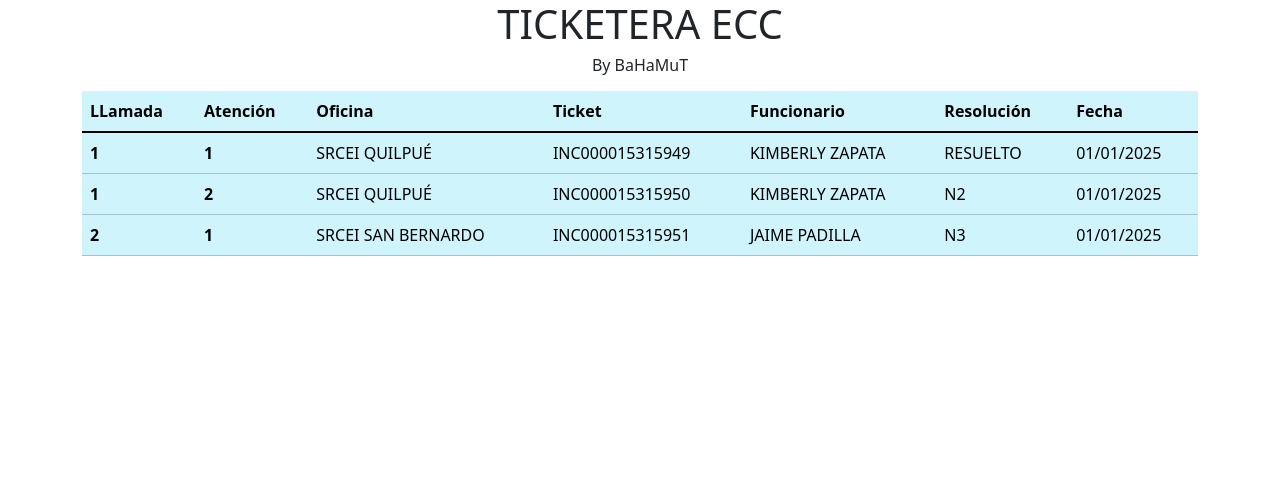
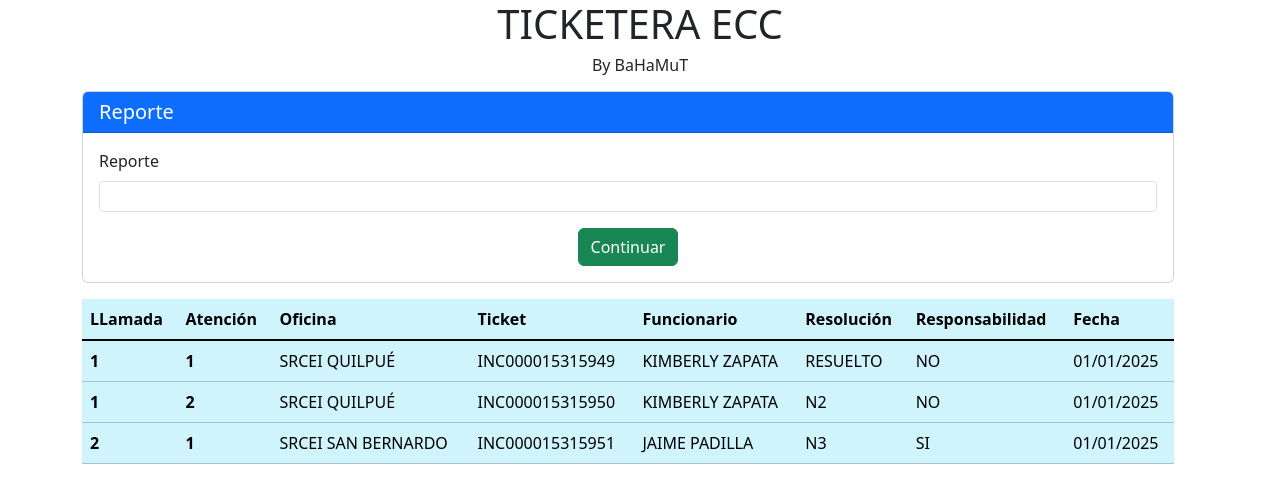
Before and after one commit to BaHaMuT11/ticketera-ecc, a React (Vite) app: page /baha-summary in a window 1280 px wide. Shown: the top 502 px of the page. Built offline with nearby package versions, Linux system fonts and the light colour scheme.

Commit message:
Se completa flujo de objetos de atención sin derivar

```diff
--- a/src/components/SummaryChart.jsx
+++ b/src/components/SummaryChart.jsx
@@ -1,7 +1,51 @@
+import {useContext, useState} from "react";
+import {UserContext} from "../context/UserProvider.jsx";
 
 
 const SummaryChart = () => {
+
+    const {atencionActiva, setAtencionActiva} = useContext(UserContext);
+    const {llamadoActivo, setLlamadoActivo} = useContext(UserContext);
+
+    const [reporte, setReporte] = useState("");
+
+    const handleSubmit = () => {
+        setAtencionActiva(
+            {atencionActiva, ticket: reporte}
+        );
+        setLlamadoActivo(
+            {
+                id: llamadoActivo.id+1,
+                oficina: "",
+                atenciones: [...llamadoActivo.atenciones, atencionActiva]
+            }
+        );
+    }
+
     return (
+        <div className="row">
+            <div className="col-md-12 pb-3">
+                <div className="card">
+                    <div className="card-header text-bg-primary d-flex justify-content-between align-items-center">
+                        <h5 className="mb-0">Reporte</h5>
+                    </div>
+                    <div className="card-body">
+                        <form id="formUser" onSubmit={handleSubmit}>
+                            <div className="row">
+                                <div className="col-md-12 mb-3">
+                                    <label htmlFor="report" className="form-label">Reporte</label>
+                                    <input type="text" className="form-control form-control-sm" id="report" name="report"
+                                           value={reporte}
+                                           onChange={e => setReporte(e.target.value)} required />
+                                </div>
+                                <div className="d-flex justify-content-center">
+                                    <button type="submit" className="btn btn-success">Continuar</button>
+                                </div>
+                            </div>
+                        </form>
+                    </div>
+                </div>
+            </div>
             <div className="col-md-12">
                 <table className="table table-info table-hover">
                     <thead>
@@ -12,6 +56,7 @@ const SummaryChart = () => {
                         <th scope="col">Ticket</th>
                         <th scope="col">Funcionario</th>
                         <th scope="col">Resolución</th>
+                        <th scope="col">Responsabilidad</th>
                         <th scope="col">Fecha</th>
                     </tr>
                     </thead>
@@ -23,6 +68,7 @@ const SummaryChart = () => {
                         <td>INC000015315949</td>
                         <td>KIMBERLY ZAPATA</td>
                         <td>RESUELTO</td>
+                        <td>NO</td>
                         <td>01/01/2025</td>
                     </tr>
                     <tr>
@@ -32,6 +78,7 @@ const SummaryChart = () => {
                         <td>INC000015315950</td>
                         <td>KIMBERLY ZAPATA</td>
                         <td>N2</td>
+                        <td>NO</td>
                         <td>01/01/2025</td>
                     </tr>
                     <tr>
@@ -41,11 +88,13 @@ const SummaryChart = () => {
                         <td>INC000015315951</td>
                         <td>JAIME PADILLA</td>
                         <td>N3</td>
+                        <td>SI</td>
                         <td>01/01/2025</td>
                     </tr>
                     </tbody>
                 </table>
             </div>
+        </div>
     );
 };
 
--- a/src/components/TicketForm.jsx
+++ b/src/components/TicketForm.jsx
@@ -10,6 +10,8 @@ import {useNavigate} from "react-router";
 const TicketForm = () => {
 
     const {userName} = useContext(UserContext);
+    const {llamadoActivo} = useContext(UserContext);
+    const {setAtencionActiva} = useContext(UserContext);
     const {ticketFormData, setTicketFormData} = useContext(TicketContext);
     const {ticket, setTicket} = useContext(TicketContext);
     const {derivacion, setDerivacion} = useContext(TicketContext);
@@ -112,6 +114,15 @@ const TicketForm = () => {
             navigate("/baha-responsible");
         } else {
             setExport();
+            setAtencionActiva(
+                {
+                    id: (llamadoActivo.atenciones.size)+1,
+                    ticket: "",
+                    funcionario: formTransform(ticketFormData.nombre),
+                    resolucion: formTransform(derivacion),
+                    responsabilidad: "NO"
+                }
+            )
             navigate("/baha-summary");
         }
     }
--- a/src/context/UserProvider.jsx
+++ b/src/context/UserProvider.jsx
@@ -8,7 +8,7 @@ export const UserProvider = ({ children }) => {
     const [userName, setUserName] = useState({nombre2: ""});
     const [llamados, setLlamados] = useState([]);
     const [llamadoActivo, setLlamadoActivo] = useState({
-        id: 1,
+        id: 0,
         oficina: "",
         atenciones: []
     });
@@ -16,7 +16,8 @@ export const UserProvider = ({ children }) => {
         id: 1,
         ticket: "",
         funcionario: "",
-        resolucion: ""
+        resolucion: "",
+        responsabilidad: "SI"
     });
 
     return (
```
Lines whose indentation alone changed are shown as unchanged.
